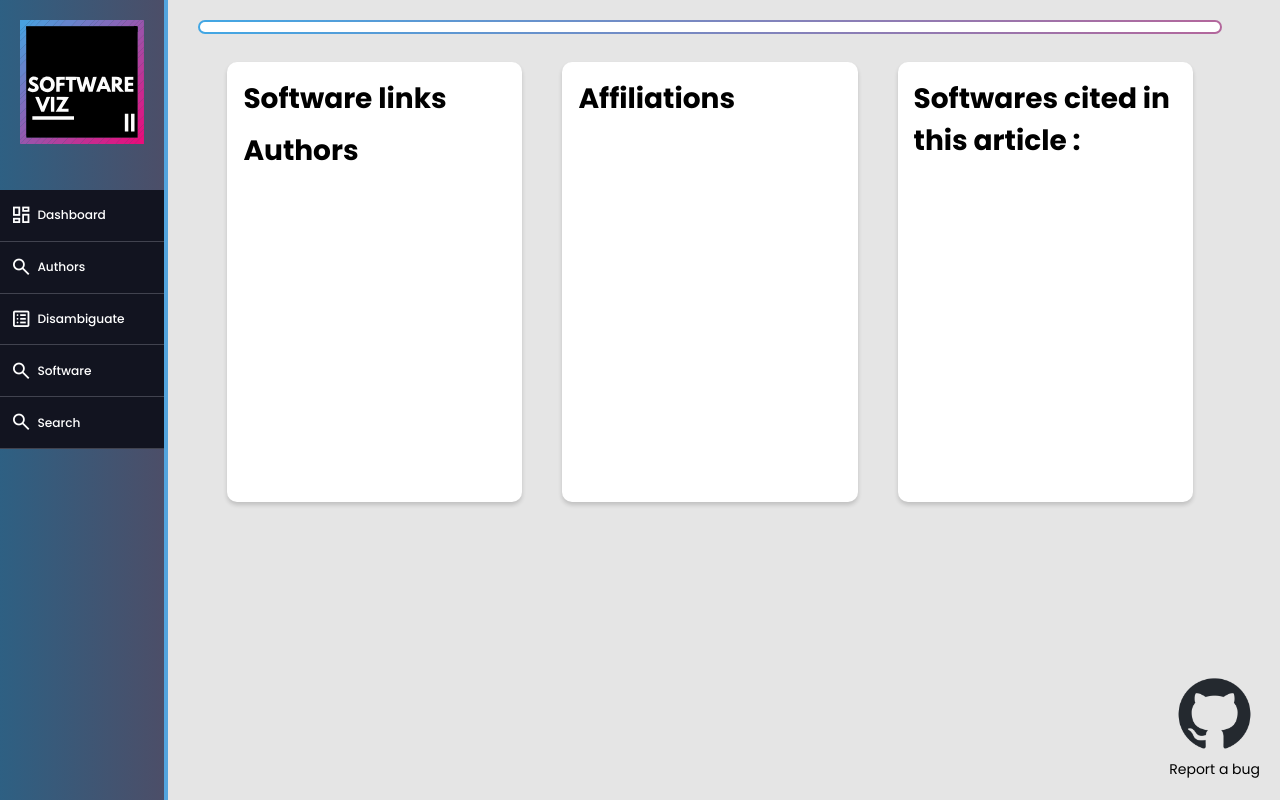
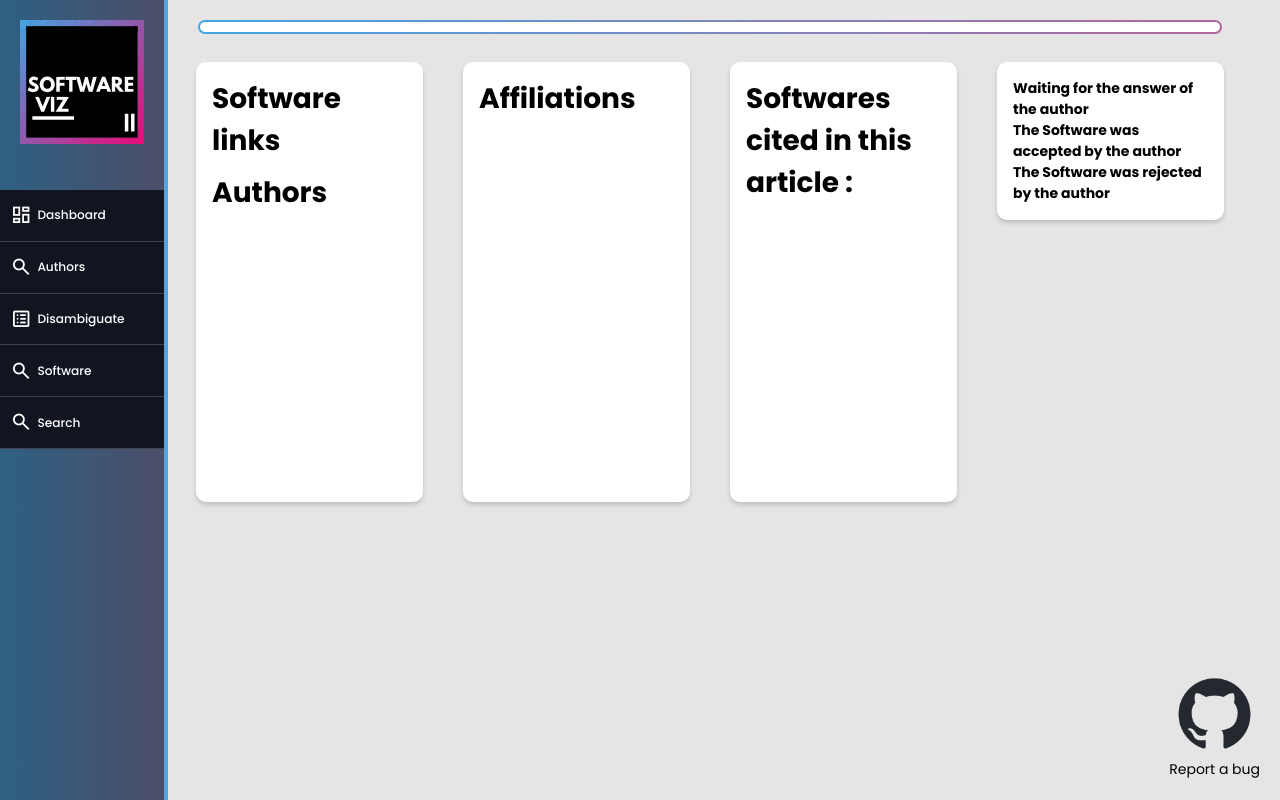
Before and after one commit to Samuel-Scalbert/COAR-Viz, a Flask app: template app/templates/pages/doc.html in a window 1280 px wide. Run offline with Flask 3, Linux system fonts and the light colour scheme; the template is opened without the code that fills it, so the values that code supplies are empty.

Commit message:
Add author verification status legend to documentation page

```diff
--- a/app/templates/pages/doc.html
+++ b/app/templates/pages/doc.html
@@ -58,7 +58,11 @@
                 {% endfor %}
              </ul>
           </div>
-
+           <div class="contexts">
+               <p><span class="waiting_for_the_answer"><strong>Waiting for the answer of the author</strong></span></p>
+               <p><span class="accepted_by_the_author"><strong>The Software was accepted by the author</strong></span></p>
+               <p><span class="rejected_by_the_author"><strong>The Software was rejected by the author</strong></span></p>
+           </div>
        </div>
       {% for attrib,lists_context in data[0].items() %}
       {% if lists_context|length > 0 %}
```
